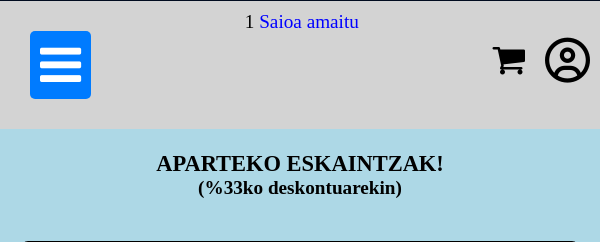
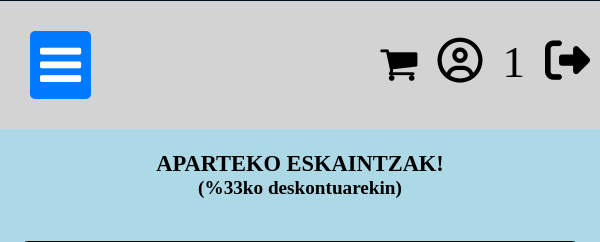
Before and after one commit to iguisado228/2Erronka, a PHP site: page /index_m.php in a window 600 px wide. Shown: the part 244-486 px from the top of the page. Run offline with PHP 8.4, Linux system fonts and the light colour scheme; the visitor is signed in with stand-in values (Sample User, id 1); some libraries are stand-ins or nearby versions.

Commit message:
Saioa isteko botoia gehituta eta erabiltzailearen izena ikonoaren ondoan inprimatuta

```diff
--- a/WebOrria/Web/css_m.css
+++ b/WebOrria/Web/css_m.css
@@ -77,11 +77,12 @@ body {
     }
 
 .karritoa {
-        position: relative;
-        float: right;
-        font-size: 35px;
-        margin-right:20px;
-        margin-top: 30px;
+    position: relative;
+    font-size: 45px;
+    float: right;
+    margin-top: 25px;
+    color: inherit;
+    text-decoration: none;
 }
 .right {
         position: relative;
@@ -91,6 +92,27 @@ body {
         color: inherit;
         text-decoration: none;
 }
+
+.saioaItxi {
+    position: relative;
+    font-size: 45px;
+    float: right;
+    margin-top: 25px;
+    color: inherit;
+    text-decoration: none;
+    margin-left: 5px;
+}
+
+.erabiltzaileIzena {
+    position: relative;
+    font-size: 45px;
+    float: right;
+    margin-top: 25px;
+    color: inherit;
+    text-decoration: none;
+    margin-left: 5px;
+}
+
 }
 
 @media (min-width:600px) {
@@ -103,7 +125,7 @@ body {
     .karritoa {
         position: relative;
         float: right;
-        font-size: 35px;
+        font-size: 40px;
         margin-right:20px;
         margin-top: 30px;
     }
@@ -114,6 +136,24 @@ body {
         margin-top: 25px;
         color: inherit;
         text-decoration: none;
+    }
+    .saioaItxi {
+        position: relative;
+        font-size: 45px;
+        float: right;
+        margin-top: 25px;
+        color: inherit;
+        text-decoration: none;
+        margin-left: 20px;
+    }
+    .erabiltzaileIzena {
+        position: relative;
+        font-size: 45px;
+        float: right;
+        margin-top: 25px;
+        color: inherit;
+        text-decoration: none;
+        margin-left: 20px;
     }
     }
 
--- a/WebOrria/Web/karritoa.php
+++ b/WebOrria/Web/karritoa.php
@@ -59,12 +59,12 @@ $(document).ready(function () {
         `;
     }
 
-    $(".karritoa").click(function () {
+    $("#karritoa").click(function () {
         $(".cart").slideToggle(300);
     });
 
-    $(".karritoa").click(function (event) {
-        if (!$(event.target).closest(".karritoa").length) {
+    $("#karritoa").click(function (event) {
+        if (!$(event.target).closest("#karritoa").length) {
             $(".cart").slideUp(300);
         }
     });
--- a/WebOrria/Web/menu.php
+++ b/WebOrria/Web/menu.php
@@ -44,12 +44,21 @@
             </ul>
         </div>
     </div>
+
     <?php if (isset($_SESSION['erabiltzailea'])) {
-        echo htmlspecialchars($_SESSION['erabiltzailea']);
-    } ?>
-    <a href="saioaItxi.php">Saioa amaitu</a>
-    <a class="right" href="#"><i class="fa fa-user-circle-o" id="ikonoa" aria-hidden="true"></i></a>
-    <div class="karritoa">
+        ?>
+        <a class="saioaItxi" href="saioaItxi.php"><i class="fa-solid fa-right-from-bracket" id="ikonoa"
+        aria-hidden="true"></i></a>
+        <div class="erabiltzaileIzena">
+            <?php echo htmlspecialchars($_SESSION['erabiltzailea']); ?>
+
+        </div>
+
+
+    <?php } ?>
+    <a class="right" href="saioHasiera.php"><i class="fa fa-user-circle-o" id="ikonoa" aria-hidden="true"></i></a>
+
+    <div class="karritoa" id="karritoa">
         <i class="fa fa-shopping-cart" id="ikonoa" aria-hidden="true"></i>
     </div>
 
```
Also changed, not shown: WebOrria/Web/saioaHasiera.js (deleted, +0 -28 lines).
